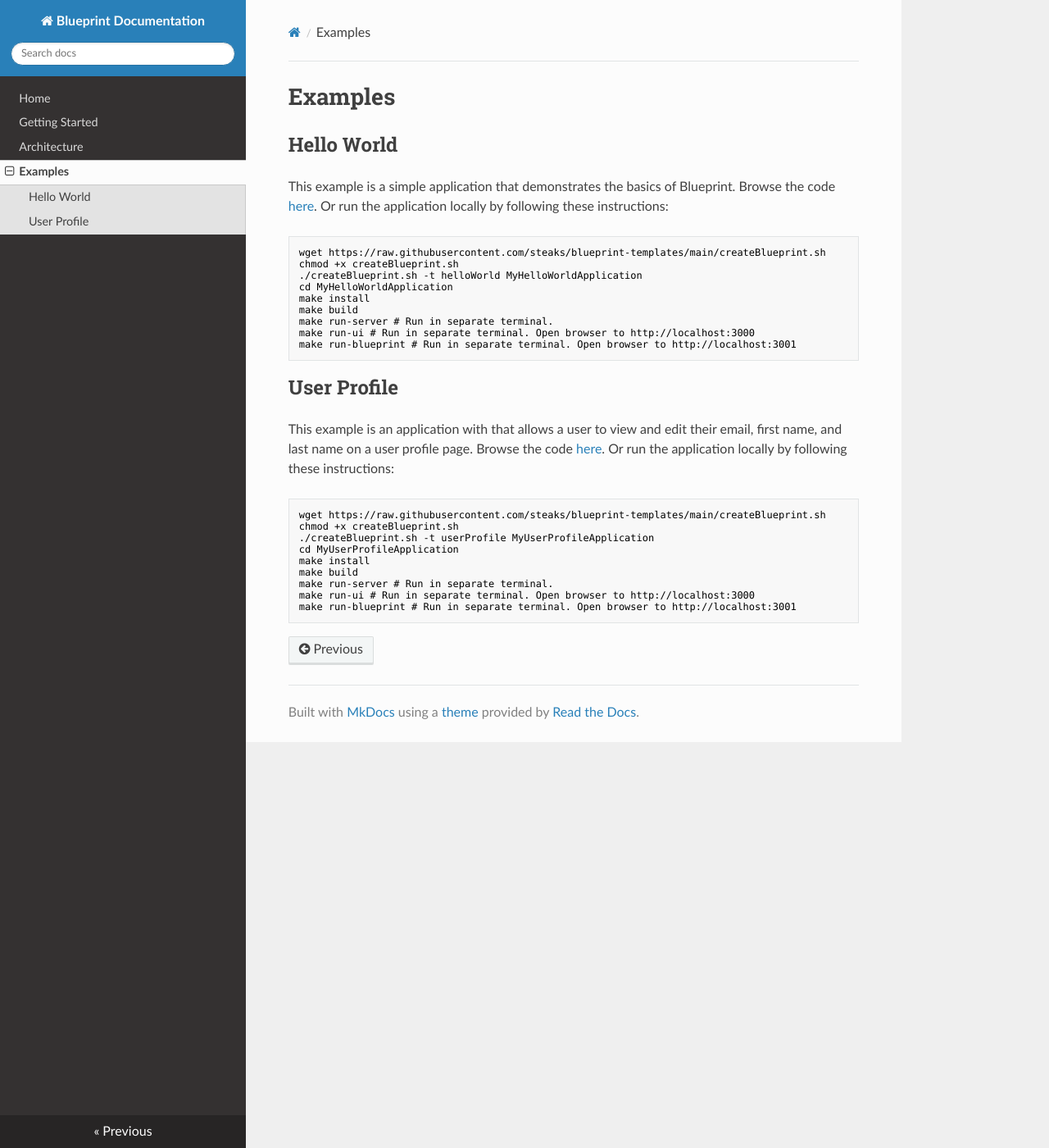
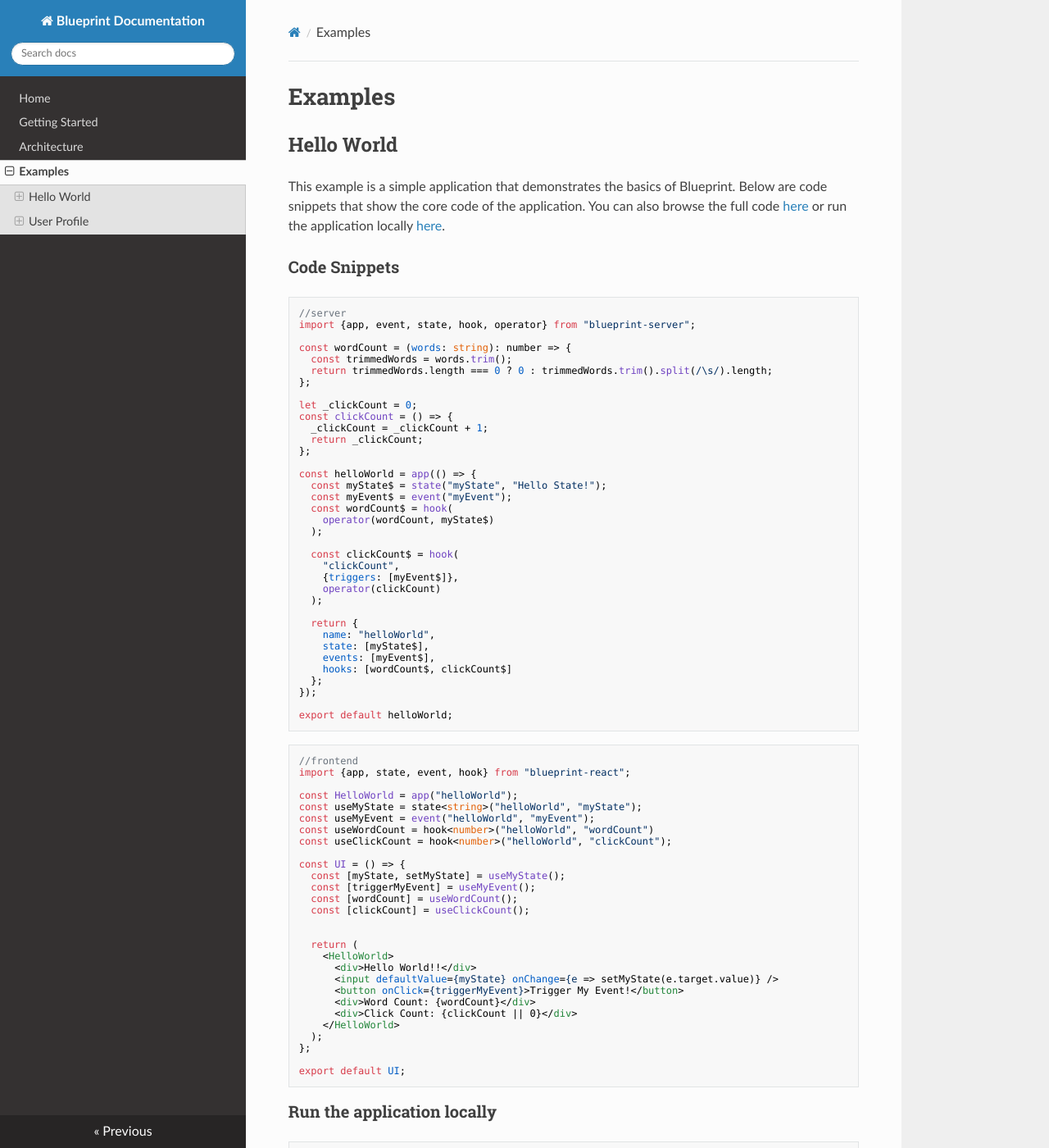
Before and after one commit to steaks/blueprint-docs, an MkDocs documentation site: the page built from docs/examples.md, in a window 1280 px wide and 1400 px high. Shown: the whole window at 82% size. Built offline with MkDocs 1.6.1, drawn with Linux system fonts in a browser that asks for light colours; nearby versions of some CDN libraries; some of the changed text lies outside the part shown.

Commit message:
Add snippets for examples

````diff
--- a/docs/examples.md
+++ b/docs/examples.md
@@ -2,7 +2,81 @@
 
 ## Hello World
 
-This example is a simple application that demonstrates the basics of Blueprint. Browse the code [here](https://github.com/steaks/blueprint/tree/main/templates/helloWorld). Or run the application locally by following these instructions:
+This example is a simple application that demonstrates the basics of Blueprint. Below are code snippets that show the core code of the application. You can also browse the full code [here](https://github.com/steaks/blueprint/tree/main/templates/helloWorld) or run the application locally [here](#run-the-application-locally).
+
+### Code Snippets
+
+```typescript
+//server
+import {app, event, state, hook, operator} from "blueprint-server";
+
+const wordCount = (words: string): number => {
+  const trimmedWords = words.trim();
+  return trimmedWords.length === 0 ? 0 : trimmedWords.trim().split(/\s/).length;
+};
+
+let _clickCount = 0;
+const clickCount = () => {
+  _clickCount = _clickCount + 1;
+  return _clickCount;
+};
+
+const helloWorld = app(() => {
+  const myState$ = state("myState", "Hello State!");
+  const myEvent$ = event("myEvent");
+  const wordCount$ = hook(
+    operator(wordCount, myState$)
+  );
+
+  const clickCount$ = hook(
+    "clickCount",
+    {triggers: [myEvent$]},
+    operator(clickCount)
+  );
+
+  return {
+    name: "helloWorld",
+    state: [myState$],
+    events: [myEvent$],
+    hooks: [wordCount$, clickCount$]
+  };
+});
+
+export default helloWorld;
+```
+
+```typescript
+//frontend
+import {app, state, event, hook} from "blueprint-react";
+
+const HelloWorld = app("helloWorld");
+const useMyState = state<string>("helloWorld", "myState");
+const useMyEvent = event("helloWorld", "myEvent");
+const useWordCount = hook<number>("helloWorld", "wordCount")
+const useClickCount = hook<number>("helloWorld", "clickCount");
+
+const UI = () => {
+  const [myState, setMyState] = useMyState();
+  const [triggerMyEvent] = useMyEvent();
+  const [wordCount] = useWordCount();
+  const [clickCount] = useClickCount();
+
+
+  return (
+    <HelloWorld>
+      <div>Hello World!!</div>
+      <input defaultValue={myState} onChange={e => setMyState(e.target.value)} />
+      <button onClick={triggerMyEvent}>Trigger My Event!</button>
+      <div>Word Count: {wordCount}</div>
+      <div>Click Count: {clickCount || 0}</div>
+    </HelloWorld>
+  );
+};
+
+export default UI;
+```
+
+### Run the application locally
 
 ```shell
 wget https://raw.githubusercontent.com/steaks/blueprint-templates/main/createBlueprint.sh
@@ -18,7 +92,93 @@ make run-blueprint # Run in separate terminal. Open browser to http://localhost:
 
 ## User Profile
 
-This example is an application with that allows a user to view and edit their email, first name, and last name on a user profile page. Browse the code [here](https://github.com/steaks/blueprint/tree/main/templates/helloWorld). Or run the application locally by following these instructions:
+This example is an application with that allows a user to view and edit their email, first name, and last name on a user profile page. Below are code snippets that show the core code of the application. You can also browse the full code [here](https://github.com/steaks/blueprint/tree/main/templates/helloWorld) or run the application locally [here](#run-the-application-locally_1).
+
+### Code Snippets
+
+```typescript
+//server
+import {app, state, event, hook, operator, trigger} from "blueprint-server";
+import {queryUser, updateUser} from "../db/user";
+
+export default app(() => {
+  const email$ = state<string>("email");
+  const firstName$ = state<string>("firstName");
+  const lastName$ = state<string>("lastName");
+
+  const save$ = event("save");
+
+  const user$ = hook(
+    "user",
+    {},
+    operator(queryUser)
+  );
+
+  const onSave$ = hook(
+    "onSave",
+    {triggers: [save$]},
+    operator(updateUser, email$, firstName$, lastName$),
+    trigger(user$)
+  );
+
+  return {
+    name: "userProfile",
+    state: [email$, firstName$, lastName$],
+    events: [save$],
+    hooks: [user$, onSave$]
+  };
+});
+```
+
+```typescript
+//frontend
+import React from "react";
+import {app, state, event, hook} from "blueprint-react"
+import {User} from "../../../shared/src/apps/userProfile";
+
+export const useEmail = state<string>("userProfile", "email");
+export const useFirstName = state<string>("userProfile", "firstName");
+export const useLastName = state<string>("userProfile", "lastName");
+export const useSave = event("userProfile", "save");
+export const useUser = hook<User>("userProfile", "user");
+export const UserProfile = app("userProfile");
+
+const UI = () => {
+  const [user] = useUser();
+  const [email, setEmail] = useEmail();
+  const [firstName, setFirstName] = useFirstName();
+  const [lastName, setLastName] = useLastName();
+
+  const [save] = useSave();
+
+  return (
+    <UserProfile>
+      <a href="/">&lt; Home</a>
+      <h1>User Profile!</h1>
+      <strong>User:</strong>
+      <div>Email: {user?.email}</div>
+      <div>First name: {user?.firstName}</div>
+      <div>Last name: {user?.lastName}</div>
+      <hr/>
+      <strong>Edit:</strong>
+      <div>
+        <input defaultValue={email} onChange={e => setEmail(e.currentTarget.value)} placeholder="Email"/>
+      </div>
+      <div>
+        <input defaultValue={firstName} onChange={e => setFirstName(e.currentTarget.value)} placeholder="First Name"/>
+      </div>
+      <div>
+        <input defaultValue={lastName} onChange={e => setLastName(e.currentTarget.value)} placeholder="Last Name"/>
+      </div>
+      <button onClick={save}>Save</button>
+    </UserProfile>
+  );
+};
+
+export default UI;
+```
+
+### Run the application locally
 
 ```shell
 wget https://raw.githubusercontent.com/steaks/blueprint-templates/main/createBlueprint.sh
````
Also changed, not shown: docs/gettingStarted.md (+2 -0 lines).
